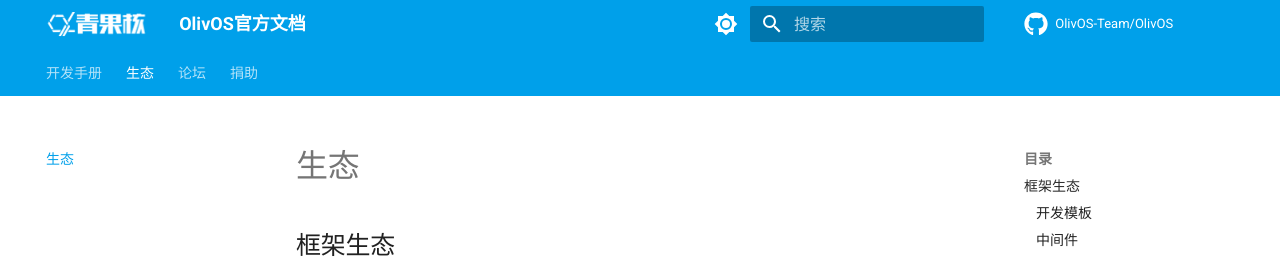
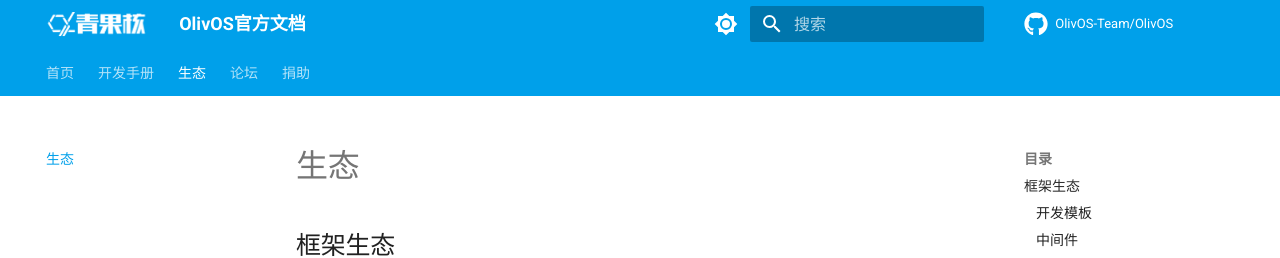
Before and after one commit to OlivOS-Team/OlivOSDoc, an MkDocs documentation site: the page built from docs/EcoSystem.md, in a window 1280 px wide and 900 px high. Shown: the top 258 px of the window. Built offline with MkDocs 1.6.1 and Material for MkDocs 9.7.7, drawn with Linux system fonts in a browser that asks for light colours; comment, search, counter and statistics services are not loaded; some of the changed text lies outside the part shown.

Commit message:
调整站点结构

```diff
--- /dev/null
+++ b/docs/overrides/home.html
@@ -0,0 +1,277 @@
+<!-- Custom HTML site displayed as the Home chapter -->
+
+{% extends "main.html" %}
+{% block tabs %}
+{{ super() }}
+<style>
+
+    .md-main {
+        flex-grow: 0
+    }
+
+    .md-main__inner {
+        display: flex;
+        height: 100%;
+    }
+
+    .tx-container {
+        padding-top: .0rem;
+        background: linear-gradient(to bottom, var(--md-primary-fg-color), hsla(160deg,47%,55%,1) 99%,#fff 99%)
+    }
+
+    .tx-hero {
+        margin: 32px 2.8rem;
+        color: var(--md-primary-bg-color);
+        justify-content: center;
+    }
+
+    .tx-hero h1 {
+        margin-bottom: 1rem;
+        color: currentColor;
+        font-weight: 700
+    }
+
+    .tx-hero__content {
+        padding-bottom: 10rem;
+        margin-bottom: 10rem;
+        margin: 0 auto;
+    }
+
+    .tx-hero__image{
+        width:17rem;
+        height:17rem;
+        order:1;
+        padding-right: 2.5rem;
+    }
+
+    .tx-hero .md-button {
+        margin-top: .5rem;
+        margin-right: .5rem;
+        color: var(--md-primary-bg-color)
+    }
+
+    .tx-hero .md-button--primary {
+        background-color: var(--md-primary-bg-color);
+        color: hsla(280deg, 37%, 48%, 1);
+        border-color: var(--md-primary-bg-color)
+    }
+
+    .tx-hero .md-button:focus,
+    .tx-hero .md-button:hover {
+        background-color: var(--md-accent-fg-color);
+        color: var(--md-default-bg-color);
+        border-color: var(--md-accent-fg-color)
+    }
+
+    .feature-item h2 svg {
+        height: 30px;
+        float: left;
+        margin-right: 10px;
+        transform: translateY(10%);
+    }
+
+    .top-hr {
+        margin-top: 42px;
+    }
+
+    .feature-item {
+        font-family: 'Lato', sans-serif;
+        font-weight: 300;
+        box-sizing: border-box;
+        padding: 0 15px;
+        word-break: break-word
+    }
+
+    .feature-item h2 {
+        color: #000000;
+        font-weight: 300;
+        font-size: 25px;
+        white-space: nowrap;
+        overflow: hidden;
+        text-overflow: ellipsis;
+        line-height: normal;
+        margin-top: 20px;
+        margin-bottom: 10px;
+        font-family: inherit;
+    }
+
+    .feature-item p {
+        font-size: 16px;
+        line-height: 1.8em;
+        text-rendering: optimizeLegibility;
+        -webkit-font-smoothing: antialiased;
+        color: #000000;
+        margin: 0 0 10px;
+        display: block;
+    }
+
+    @media screen and (max-width:30em) {
+        .tx-hero h1 {
+            font-size: 1.4rem
+        }
+    }
+
+    @media screen and (min-width:60em) {
+        .md-sidebar--secondary {
+            display: none
+        }
+
+        .tx-hero {
+            display: flex;
+            align-items: center;
+            justify-content: center;
+        }
+
+        .tx-hero__content {
+            max-width: 22rem;
+            margin-top: 3.5rem;
+            margin-bottom: 10rem;
+            margin-left: 1.0rem;
+            margin-right: 4.0rem;
+            align-items: center;
+        }
+    }
+
+    @media screen and (min-width:76.25em) {
+        .md-sidebar--primary {
+            display: none
+        }
+
+        .top-hr {
+            width: 100%;
+            display: flex;
+            max-width: 61rem;
+            margin-right: auto;
+            margin-left: auto;
+            padding: 0 .2rem;
+        }
+
+        .bottom-hr {
+            margin-top: 10px;
+            width: 100%;
+            display: flex;
+            max-width: 61rem;
+            margin-right: auto;
+            margin-left: auto;
+            padding: 0 .2rem;
+        }
+
+        .feature-item {
+            flex: 1;
+            min-width: 0;
+        }
+
+        .feature-item:hover {
+            background-color: #526cfe47;
+            border-radius: 3px;
+        }
+    }
+
+    .hr {
+        border-bottom: 1px solid #eee;
+        width: 100%;
+        margin: 20px 0;
+    }
+
+    .text-center {
+        text-align: center;
+        padding-right: 15px;
+        padding-left: 15px;
+        margin-right: auto;
+        margin-left: auto;
+        margin-top: 15px;
+        font-family: 'Lato', sans-serif;
+        font-size: 23px;
+        font-weight: 300;
+        padding-bottom: 10px;
+    }
+
+    .logos {
+        display: flex;
+        align-items: center;
+        justify-content: center;
+        flex-flow: row wrap;
+        margin: 0 auto;
+    }
+
+    .logos img {
+        flex: 1 1 auto;
+        padding: 25px;
+        max-height: 130px;
+        vertical-align: middle;
+    }
+
+    .hr-logos {
+        margin-top: 0;
+        margin-bottom: 30px;
+    }
+
+    .md-footer-meta__inner {
+        display: flex;
+        flex-wrap: wrap;
+        justify-content: space-between;
+        margin-top: 1.0rem;
+    }
+
+    .md-footer-social {
+        padding-top: 20px;
+    }
+</style>
+
+<!-- Main site Entry button descriptions -->
+<section class="tx-container">
+    <div class="md-grid md-typeset">
+      <div class="tx-hero">
+        <!--
+        <div class="tx-hero__image">
+          <img src="assets/logo.png" draggable="false">
+        </div>
+        -->
+        <div class="tx-hero__content">
+          <h1> OlivOS 青果核心交互栈 </h1>
+          <p>Witness Union / 见证联合</p>
+          <a href="{{ page.next_page.url | url }}" title="{{ page.next_page.title | striptags }}" class="md-button md-button--primary">
+            快速开始
+          </a>
+          <a href="{{ config.repo_url }}" title="{{ lang.t('source.link.title') }}" class="md-button">
+            访问仓库
+          </a>
+        </div>
+      </div>
+    </div>
+</section>
+<!-- Main site box descriptions -->
+<!--
+<div class="top-hr">
+    <div class="feature-item">
+        <h2>
+            <svg xmlns="http://www.w3.org/2000/svg" viewBox="0 0 24 24">
+                <path
+                    d="M15 17v-3h3v-2l4 3.5-4 3.5v-2h-3m2 1v3h-3v2l-4-3.5 4-3.5v2h3M12 8c-2.21 0-4 1.8-4 4 0 1.91 1.35 3.54 3.21 3.92L16 11.86A3.997 3.997 0 0012 8m0 6c-1.1 0-2-.89-2-2s.9-2 2-2 2 .9 2 2-.89 2-2 2m9.66-5.27l-2-3.46c-.12-.22-.38-.31-.61-.22l-2.49 1c-.51-.41-1.06-.74-1.69-1l-.37-2.63A.506.506 0 0014 2h-4c-.25 0-.46.18-.5.42l-.37 2.65c-.63.26-1.17.59-1.69 1L5 5.05c-.23-.09-.5 0-.61.22l-2 3.46c-.13.21-.08.49.11.64L4.57 11l-.07 1 .07 1-2.11 1.63c-.2.15-.25.43-.12.64l2 3.46c.11.27.4.38.66.27l2.5-1c.24.19.5.37.76.53l1.65-1.4c-.77-.33-1.45-.82-2-1.45l-2.41 1-.77-1.3L6.8 13.8a5.55 5.55 0 010-3.6L4.69 8.65l.75-1.3 2.41 1c.78-.9 1.83-1.53 3-1.78l.4-2.57h1.5l.37 2.62c1.17.24 2.22.88 3 1.77l2.41-1 .75 1.3-2.08 1.51c.09.26.16.53.2.8h2l2.1-1.63a.48.48 0 00.16-.64M12 8c-2.21 0-4 1.8-4 4 0 1.91 1.35 3.54 3.21 3.92L16 11.86A3.997 3.997 0 0012 8m0 6c-1.1 0-2-.89-2-2s.9-2 2-2 2 .9 2 2-.89 2-2 2m0-6c-2.21 0-4 1.8-4 4 0 1.91 1.35 3.54 3.21 3.92L16 11.86A3.997 3.997 0 0012 8m0 6c-1.1 0-2-.89-2-2s.9-2 2-2 2 .9 2 2-.89 2-2 2z" />
+            </svg>
+            这是特点1
+        </h2>
+        <p>巴拉巴拉啦巴拉</p>
+    </div>
+    <div class="feature-item">
+        <h2>
+            <svg xmlns="http://www.w3.org/2000/svg" viewBox="0 0 24 24">
+                <path
+                    d="M16 17v2H2v-2s0-4 7-4 7 4 7 4m-3.5-9.5A3.5 3.5 0 109 11a3.5 3.5 0 003.5-3.5m3.44 5.5A5.32 5.32 0 0118 17v2h4v-2s0-3.63-6.06-4M15 4a3.39 3.39 0 00-1.93.59 5 5 0 010 5.82A3.39 3.39 0 0015 11a3.5 3.5 0 000-7z" />
+            </svg>
+            这是特点2
+        </h2>
+        <p>巴拉巴拉啦巴拉</p>
+    </div>
+    <div class="feature-item">
+        <h2>
+            <svg xmlns="http://www.w3.org/2000/svg" width="35" height="35" viewBox="0 0 24 24" fill="none" stroke="#000000" stroke-width="2.5" stroke-linecap="round" stroke-linejoin="round"><rect x="3" y="3" width="18" height="18" rx="2"/><circle cx="8.5" cy="8.5" r="1.5"/><path d="M20.4 14.5L16 10 4 20"/></svg>
+            这是特点2
+        </h2>
+        <p>巴拉巴拉啦巴拉</p>
+    </div>
+</div>
+-->
+{% endblock %}
+{% block content %}{% endblock %}
+{% block footer %}{% endblock %}
--- /dev/null
+++ b/docs/overrides/main.html
@@ -0,0 +1,33 @@
+<!-- Elements added to main will be displayed on all pages -->
+{% extends "base.html" %}
+
+<!-- Google Tag Manager -->
+{% block libs %}
+{% endblock %}
+
+<!-- More minimal footer -->
+{% block footer %}
+<footer class="md-footer">
+    <div class="md-footer-meta md-typeset">
+        <div class="md-footer-meta__inner md-grid">
+            <!-- Copyright and theme information -->
+            <div class="md-footer-copyright">
+                {% if config.copyright %}
+                <div class="md-footer-copyright__highlight">
+                    {{ config.copyright }}
+                </div>
+                {% endif %}
+                powered by
+                <a href="https://www.mkdocs.org" title="MkDocs">MkDocs</a>
+                and
+                <a href="https://squidfunk.github.io/mkdocs-material/"
+                   title="Material for MkDocs">
+                    Material for MkDocs</a>
+            </div>
+            {% block social %}
+            {% include "partials/social.html" %}
+            {% endblock %}
+        </div>
+    </div>
+</footer>
+{% endblock %}
--- a/mkdocs.yml
+++ b/mkdocs.yml
@@ -4,6 +4,7 @@
 edit_uri: ""
 
 theme:
+  custom_dir: docs/overrides
   palette:
     - scheme: default
       primary: indigo
@@ -46,8 +47,9 @@
   - stylesheets/extra.css
 
 nav:
+  - 首页: index.md
   - 开发手册:
-    - 开发手册: README.md
+    - 开发手册: OlivOS_README.md
     - 插件开发:
       - 插件模板: OlivOS_DevDoc_Plugin_Template.md
       - 框架事件: OlivOS_DevDoc_Event.md
```
Also changed, not shown: docs/index.md (added, +4 -0 lines), docs/OlivOS_README.md (renamed from docs/README.md).
